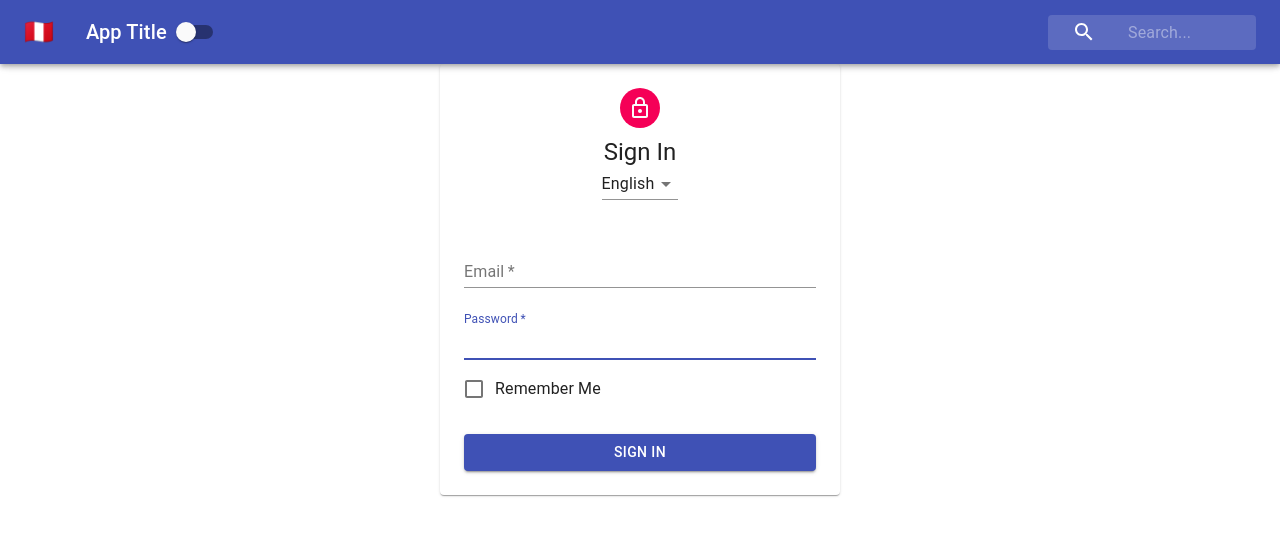
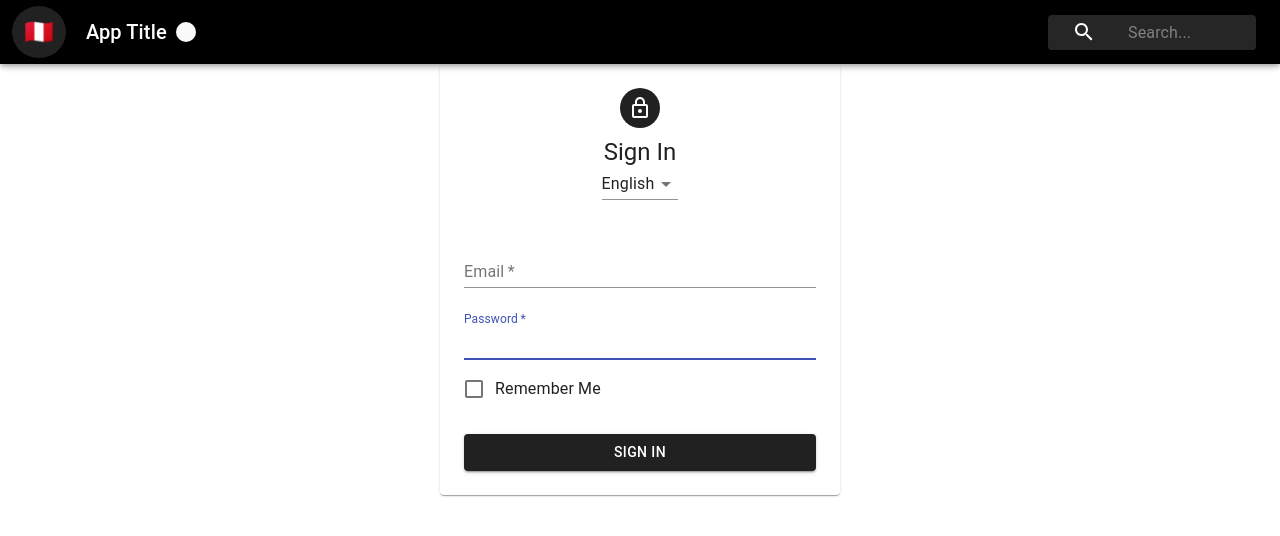
Before and after one commit to CesarCachay/Context-Demo-App, a React (Create React App) app: page / in a window 1280 px wide. Shown: the top 536 px of the page. Built offline with nearby package versions, Linux system fonts and the light colour scheme.

Commit message:
Change color with Material UI

```diff
--- a/src/components/Form.js
+++ b/src/components/Form.js
@@ -11,7 +11,6 @@ import Paper from "@material-ui/core/Paper";
 import Typography from "@material-ui/core/Typography";
 import MenuItem from "@material-ui/core/MenuItem";
 import Select from "@material-ui/core/Select";
-
 import withStyles from "@material-ui/core/styles/withStyles";
 import styles from "../styles/FormStyles";
 
@@ -40,14 +39,13 @@ class Form extends Component {
               <Input id="password" name="password" autoFocus />
             </FormControl>
             <FormControlLabel
-              control={<Checkbox color="primary" />}
+              control={<Checkbox color="default" />}
               label="Remember Me"
             />
             <Button
               variant="contained"
               type="submit"
               fullWidth
-              color="primary"
               className={classes.submit}
             >
               Sign In
--- a/src/components/Navbar.js
+++ b/src/components/Navbar.js
@@ -17,7 +17,7 @@ class Navbar extends Component {
 
     return (
       <div>
-        <AppBar>
+        <AppBar className={classes.bar}>
           <Toolbar>
             <IconButton className={classes.menuButton} color="inherit">
               <span role="img" aria-label="peru">
--- a/src/styles/FormStyles.js
+++ b/src/styles/FormStyles.js
@@ -2,8 +2,8 @@ const styles = theme => ({
   main: {
     width: "auto",
     display: "block",
-    marginLeft: theme.spacing.unit * 3,
-    marginRight: theme.spacing.unit * 3,
+    marginLeft: theme.spacing(3),
+    marginRight: theme.spacing(3),
     [theme.breakpoints.up("sm")]: {
       width: 400,
       marginLeft: "auto",
@@ -11,23 +11,24 @@ const styles = theme => ({
     }
   },
   paper: {
-    marginTop: theme.spacing.unit * 8,
+    marginTop: theme.spacing(8),
     display: "flex",
     flexDirection: "column",
     alignItems: "center",
-    padding: `${theme.spacing.unit * 2}px ${theme.spacing.unit * 3}px ${theme
-      .spacing.unit * 3}px`
+    padding: `${theme.spacing(2)}px ${theme.spacing(3)}px ${theme.spacing(3)}px`
   },
   avatar: {
-    margin: theme.spacing.unit,
-    backgroundColor: theme.palette.secondary.main
+    margin: theme.spacing(1),
+    backgroundColor: "#212121"
   },
   form: {
     width: "100%",
-    marginTop: theme.spacing.unit * 3
+    marginTop: theme.spacing(3)
   },
   submit: {
-    marginTop: theme.spacing.unit * 3
+    marginTop: theme.spacing(3),
+    backgroundColor: "#212121",
+    color: "white"
   }
 });
 export default styles;
--- a/src/styles/NavBarStyles.js
+++ b/src/styles/NavBarStyles.js
@@ -1,5 +1,8 @@
 import { fade } from "@material-ui/core/styles/colorManipulator";
 const styles = theme => ({
+  bar: {
+    backgroundColor: "black"
+  },
   root: {
     width: "100%",
     marginBottom: 0
@@ -9,7 +12,8 @@ const styles = theme => ({
   },
   menuButton: {
     marginLeft: -12,
-    marginRight: 20
+    marginRight: 20,
+    backgroundColor: "#212121"
   },
   title: {
     display: "none",
@@ -27,12 +31,12 @@ const styles = theme => ({
     marginLeft: 0,
     width: "100%",
     [theme.breakpoints.up("sm")]: {
-      marginLeft: theme.spacing.unit,
+      marginLeft: theme.spacing(1),
       width: "auto"
     }
   },
   searchIcon: {
-    width: theme.spacing.unit * 9,
+    width: theme.spacing(9),
     height: "100%",
     position: "absolute",
     display: "flex",
@@ -40,14 +44,15 @@ const styles = theme => ({
     justifyContent: "center"
   },
   inputRoot: {
+    fill: "white",
     color: "inherit",
     width: "100%"
   },
   inputInput: {
-    paddingTop: theme.spacing.unit,
-    paddingRight: theme.spacing.unit,
-    paddingBottom: theme.spacing.unit,
-    paddingLeft: theme.spacing.unit * 10,
+    paddingTop: theme.spacing(1),
+    paddingRight: theme.spacing(1),
+    paddingBottom: theme.spacing(1),
+    paddingLeft: theme.spacing(10),
     transition: theme.transitions.create("width"),
     width: "100%",
     [theme.breakpoints.up("sm")]: {
```
